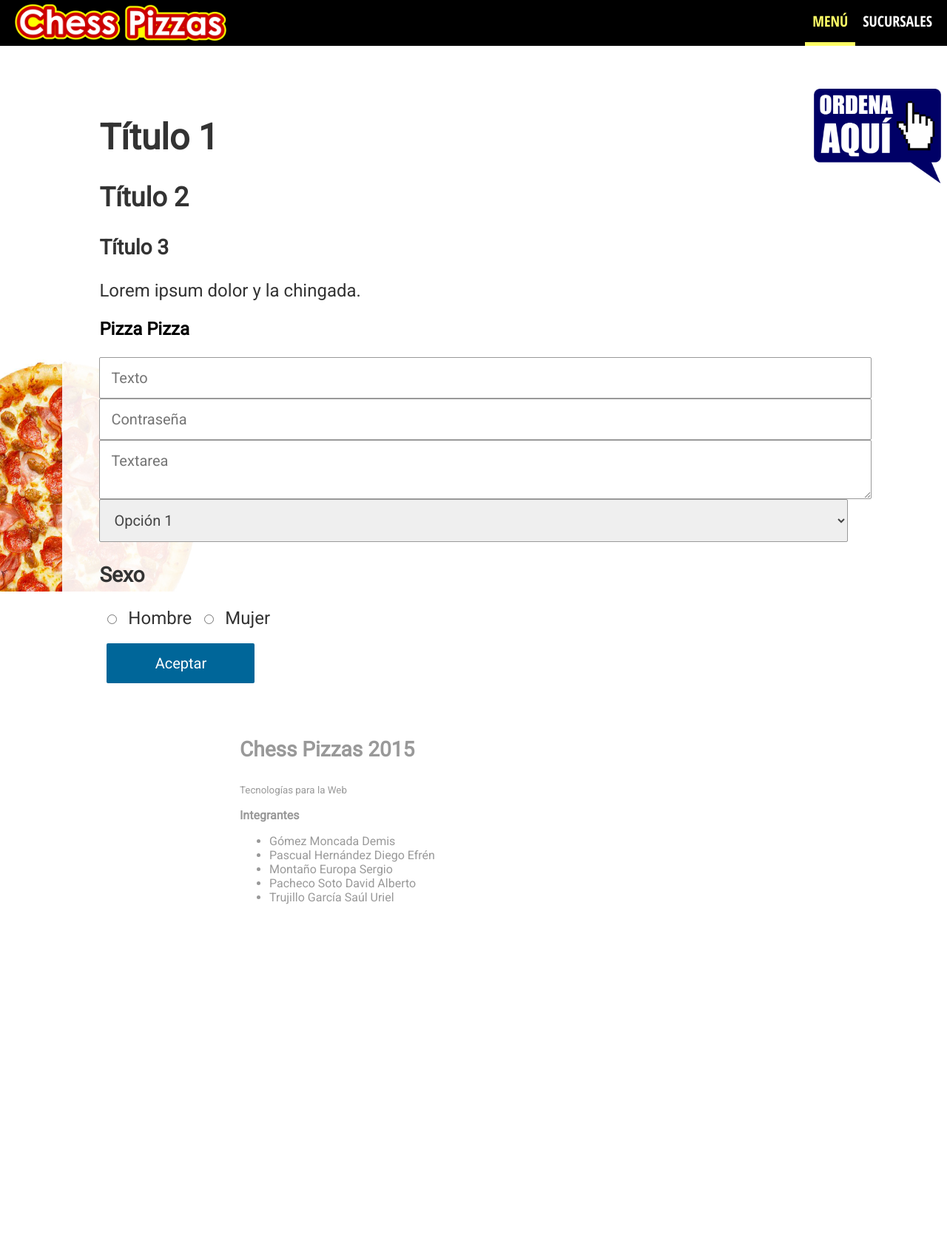
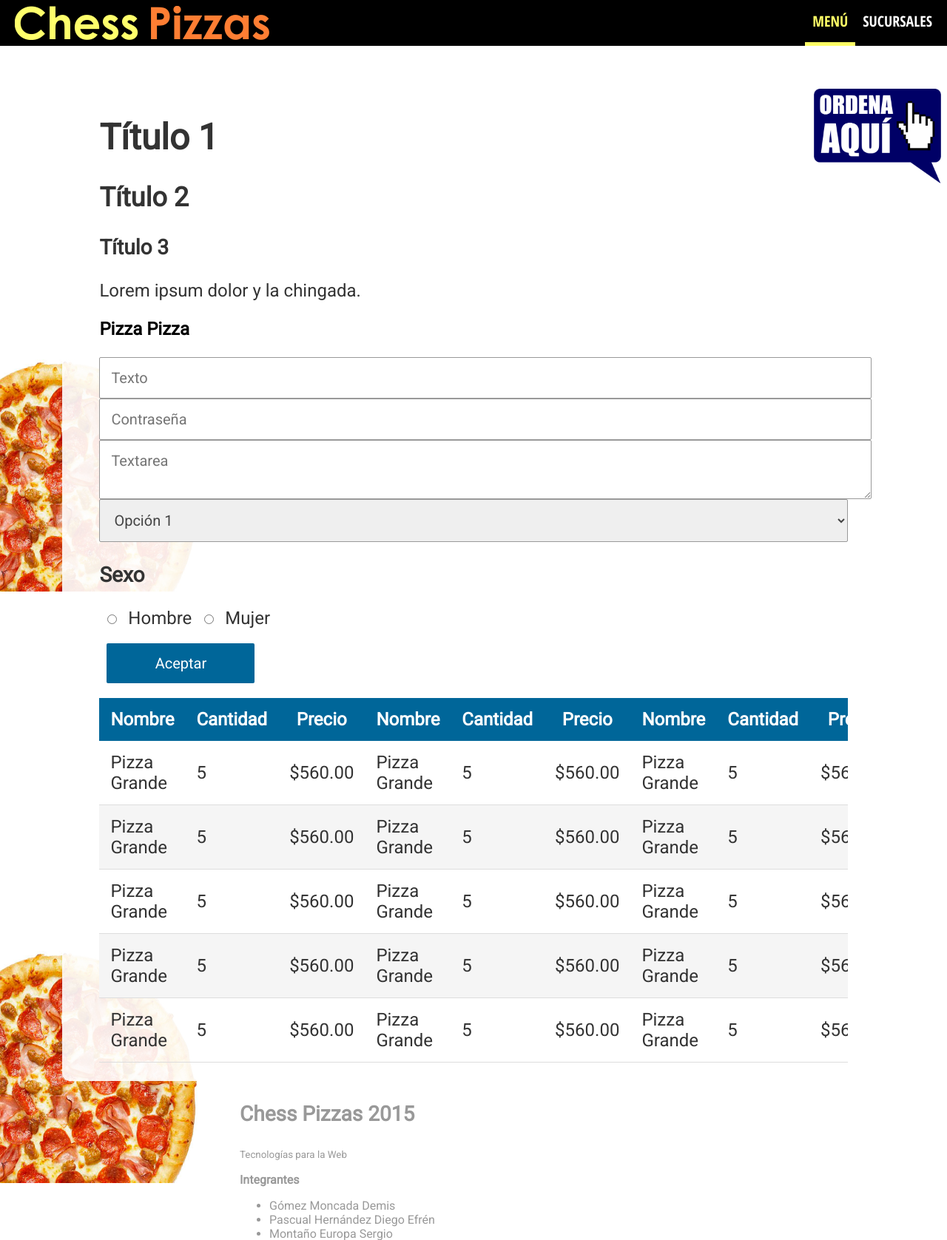
Before and after one commit to pachecokun/chesspizza, a PHP site: page /View/pizza/example.php in a window 1280 px wide. Shown: the top 1677 px of the page at 74% size. Before the commit the page ends 1223 px from the top, so only its background shows below. Run offline with PHP 8.4, Linux system fonts and the light colour scheme.

Commit message:
Cambios diseño
Agregado diseño para tablas, agregado favicon, logo cambiado.

```diff
--- a/View/css/master.css
+++ b/View/css/master.css
@@ -54,14 +54,14 @@ div#navbar{
 
 #logo-lineal{
 	display: block;
-	width: 286px;
-	height: 50px;
 	background-image: url("../img/logo-nav-lineal.png");
 	background-size: 100% 100%;
 	text-indent: -9999px;
+	width: 344px;
+	height: 46px;
 	float: left;
 	margin-left: 20px;
-	margin-top: 5px;
+	margin-top: 8px;
 }
 
 #navbar > ul{
@@ -222,3 +222,41 @@ input[type="radio"]{
 .footer p, li{
 	font-size: 16px;
 }
+
+.table{
+	max-width: 100%;
+	overflow-x: auto;
+}
+table{
+	margin: 0 auto;
+	border-collapse: collapse;
+}
+
+tr{
+	transition: background-color 0.5s;
+	-webkit-transition: background-color 0.3s;
+}
+
+tr:nth-child(odd){
+	background-color: #f5f5f5;
+}
+
+th{
+	background-color: #006699;
+	color: #fff;
+	padding: 15px;
+}
+
+td{
+	padding: 15px;
+	border-bottom: 1px solid #DDD;
+}
+
+tr:hover,
+tr:active,
+tr:focus,
+tr:nth-child(odd):hover,
+table tr:nth-child(odd):active,
+table tr:nth-child(odd):focus{
+	background-color: #ACF;
+}
--- a/View/htmlhead.php
+++ b/View/htmlhead.php
@@ -14,3 +14,4 @@
 		<meta charset="utf-8" />
 		<meta name="viewport" content="width=device-width, initial-scale=1">
 		<link rel="stylesheet" type="text/css" href="<?php echo $pos; ?>../css/master.css"/>
+		<link rel="shortcut icon" type="image/png" href="<?php echo $pos; ?>../img/favicon.png"/>
--- a/View/pizza/example.php
+++ b/View/pizza/example.php
@@ -28,6 +28,76 @@
 		<input type="radio" name = "sexo" value="M"/> Mujer
 		<button type="button">Aceptar</button>
 	</form>
+	<div class="table">
+	<table>
+		<tr>
+			<th>Nombre</th>
+			<th>Cantidad</th>
+			<th>Precio</th>
+			<th>Nombre</th>
+			<th>Cantidad</th>
+			<th>Precio</th>
+			<th>Nombre</th>
+			<th>Cantidad</th>
+			<th>Precio</th>
+		</tr>
+		<tr>
+			<td>Pizza Grande</td>
+			<td>5</td>
+			<td>$560.00</td>
+			<td>Pizza Grande</td>
+			<td>5</td>
+			<td>$560.00</td>
+			<td>Pizza Grande</td>
+			<td>5</td>
+			<td>$560.00</td>
+		</tr>
+		<tr>
+			<td>Pizza Grande</td>
+			<td>5</td>
+			<td>$560.00</td>
+			<td>Pizza Grande</td>
+			<td>5</td>
+			<td>$560.00</td>
+			<td>Pizza Grande</td>
+			<td>5</td>
+			<td>$560.00</td>
+		</tr>
+		<tr>
+			<td>Pizza Grande</td>
+			<td>5</td>
+			<td>$560.00</td>
+			<td>Pizza Grande</td>
+			<td>5</td>
+			<td>$560.00</td>
+			<td>Pizza Grande</td>
+			<td>5</td>
+			<td>$560.00</td>
+		</tr>
+		<tr>
+			<td>Pizza Grande</td>
+			<td>5</td>
+			<td>$560.00</td>
+			<td>Pizza Grande</td>
+			<td>5</td>
+			<td>$560.00</td>
+			<td>Pizza Grande</td>
+			<td>5</td>
+			<td>$560.00</td>
+		</tr>
+		<tr>
+			<td>Pizza Grande</td>
+			<td>5</td>
+			<td>$560.00</td>
+			<td>Pizza Grande</td>
+			<td>5</td>
+			<td>$560.00</td>
+			<td>Pizza Grande</td>
+			<td>5</td>
+			<td>$560.00</td>
+		</tr>
+	</table>
+	</div>
 <?php
 	include_once($pos."../footer.php");
 ?>
```
Also changed, not shown: View/img/favicon.png (added), View/img/logo-nav-lineal.png, View/img/logo-nav-lineal_old.png (added), 2 other files.
